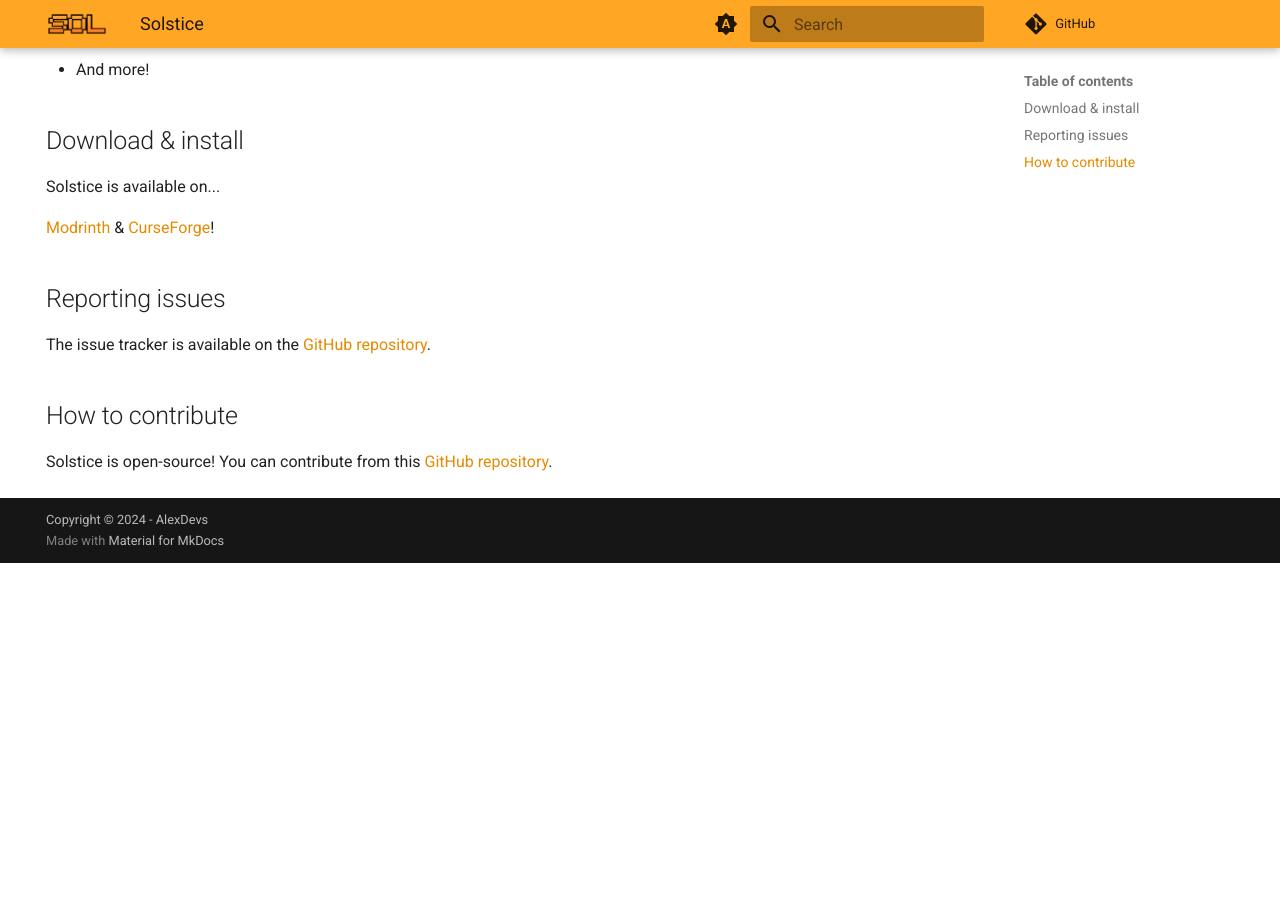
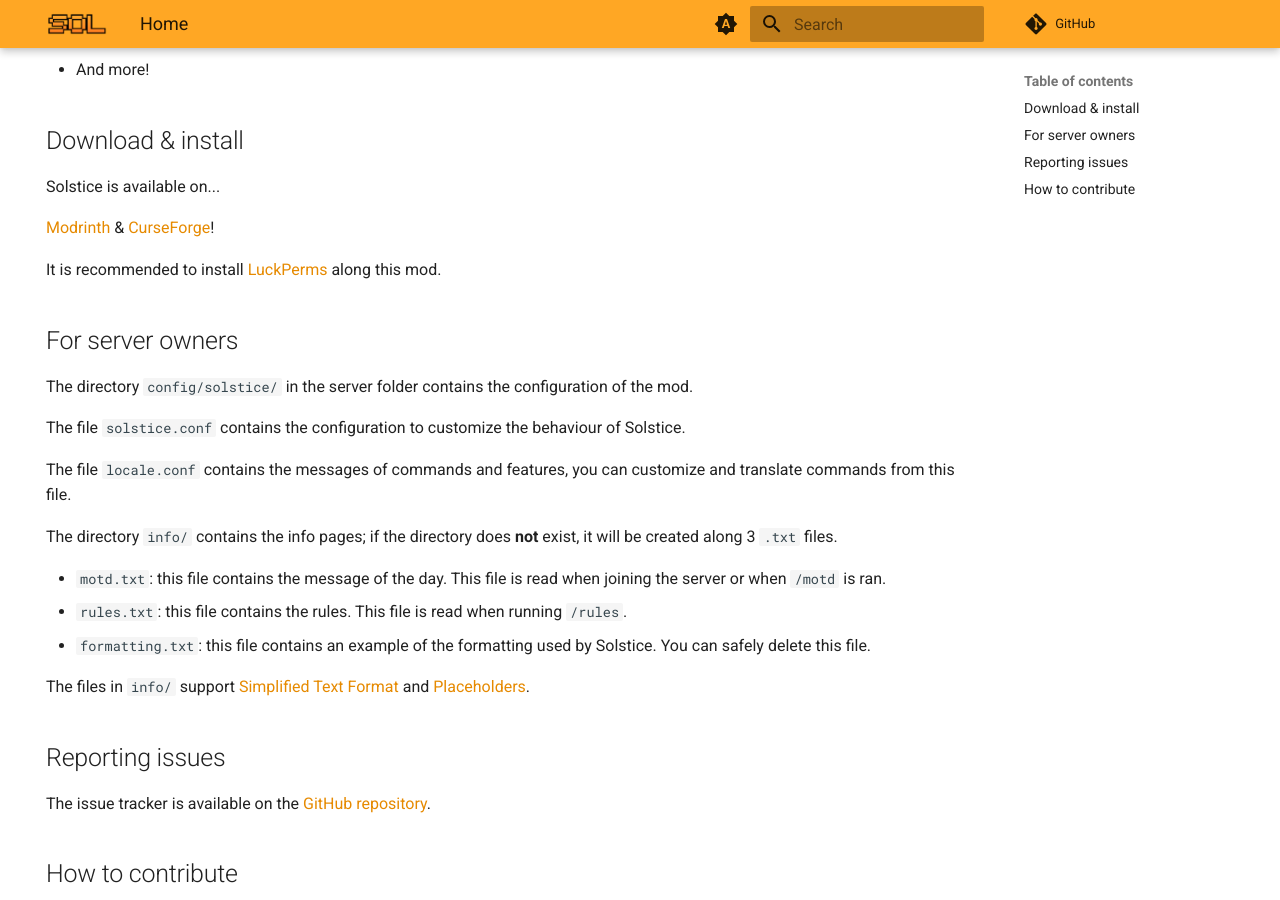
Before and after one commit to Ale32bit/Solstice-docs, an MkDocs documentation site: the page built from docs/index.md, in a window 1280 px wide and 900 px high, scrolled down 567 px. Built offline with MkDocs 1.6.1 and Material for MkDocs 9.7.7, drawn with Linux system fonts in a browser that asks for light colours; comment, search, counter and statistics services are not loaded; before the commit the page ends 1130 px from its top, so only the background shows below that.

```diff
--- a/docs/index.md
+++ b/docs/index.md
@@ -1,4 +1,5 @@
 ---
+title: Home
 hide:
   - navigation
 ---
@@ -21,6 +22,24 @@ Solstice is available on...
 
 [Modrinth](https://modrinth.com/mod/solstice-essentials) & [CurseForge](https://www.curseforge.com/minecraft/mc-mods/solstice)!
 
+It is recommended to install [LuckPerms](https://modrinth.com/plugin/luckperms) along this mod.
+
+## For server owners
+
+The directory `config/solstice/` in the server folder contains the configuration of the mod.
+
+The file `solstice.conf` contains the configuration to customize the behaviour of Solstice.
+
+The file `locale.conf` contains the messages of commands and features, you can customize and translate commands from this file.
+
+The directory `info/` contains the info pages; if the directory does **not** exist, it will be created along 3 `.txt` files.
+
+- `motd.txt`: this file contains the message of the day. This file is read when joining the server or when `/motd` is ran.
+- `rules.txt`: this file contains the rules. This file is read when running `/rules`.
+- `formatting.txt`: this file contains an example of the formatting used by Solstice. You can safely delete this file.
+
+The files in `info/` support [Simplified Text Format](https://placeholders.pb4.eu/user/text-format/) and [Placeholders](https://placeholders.pb4.eu/user/default-placeholders/).
+
 ## Reporting issues
 
 The issue tracker is available on the [GitHub repository](https://github.com/Ale32bit/Solstice/issues).
```
Also changed, not shown: docs/text_formatting/ban_messages.md (added, +16 -0 lines), docs/text_formatting/chat_styling.md (added, +38 -0 lines), docs/text_formatting/date_format.md (added, +19 -0 lines), docs/text_formatting/index.md (added, +15 -0 lines), docs/text_formatting/links.md (added, +15 -0 lines), docs/text_formatting/name-formats.md (added, +39 -0 lines), docs/assets/text_formatting/advancements.png (added).
